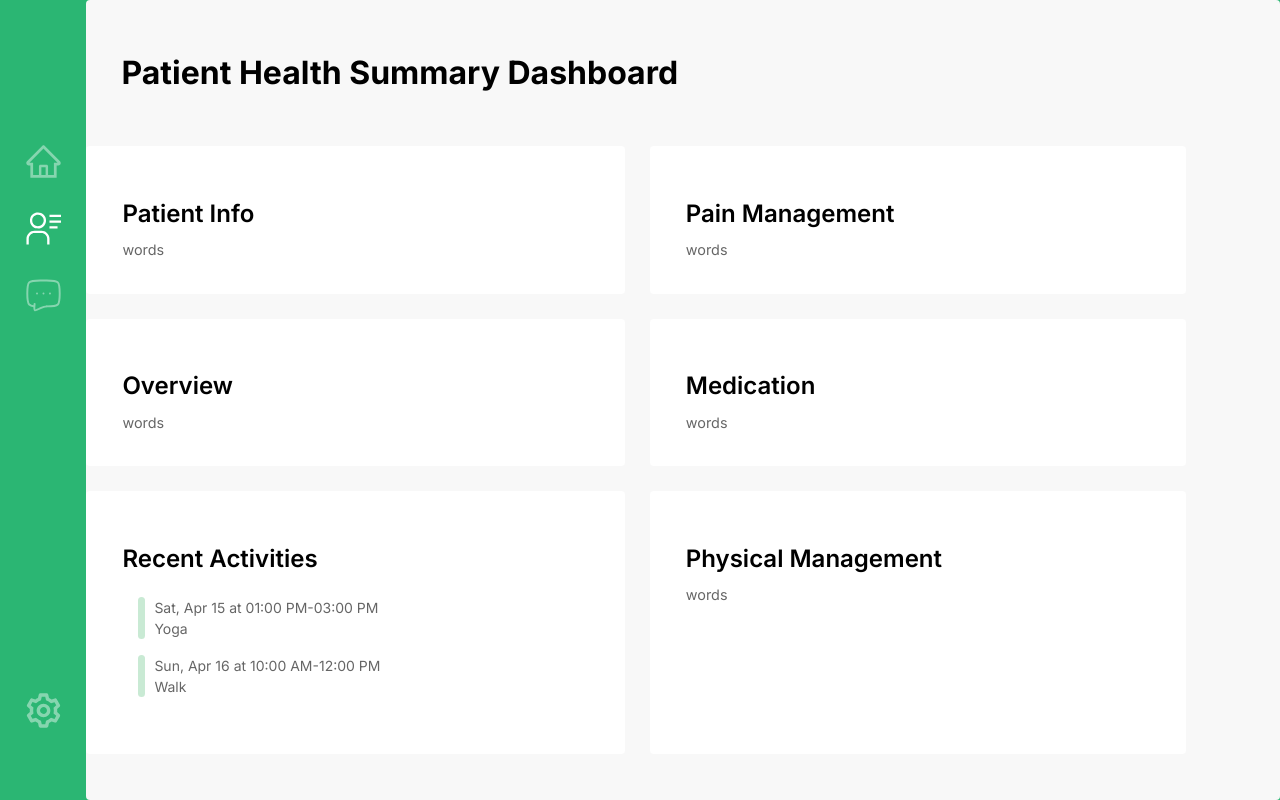
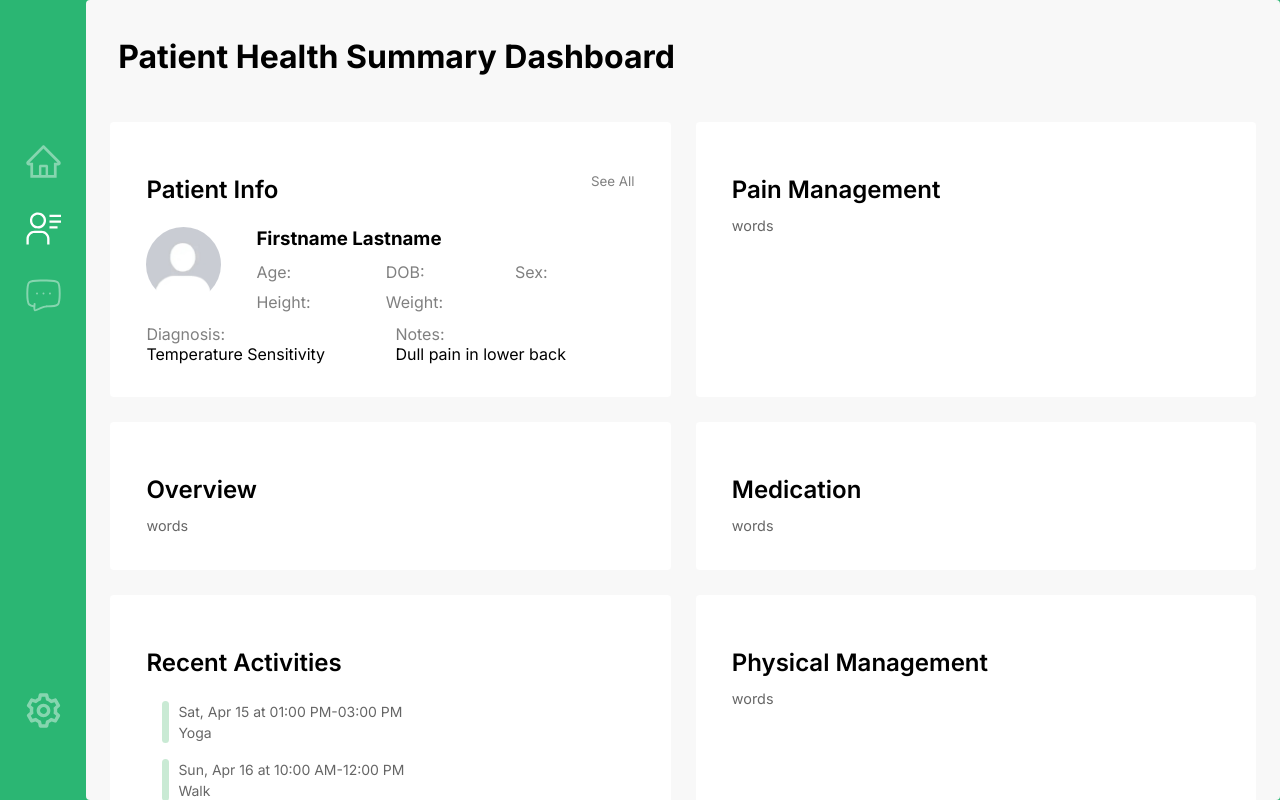
Before and after one commit to tim-tersigni/nerveli-dashboard-prototype, a Next.js app: page /patient in a window 1280 px wide. Built offline with nearby package versions, Linux system fonts and the light colour scheme.

Commit message:
Added patient card + fixed layout

```diff
--- a/components/patient-profile.tsx
+++ b/components/patient-profile.tsx
@@ -20,7 +20,7 @@ function PatientProfile() {
           <div className={styles.pfp}>
             <img
               className={styles.image}
-              src="/images/patientPfp.jpeg"
+              src="./images/patientPfp.jpeg"
               alt="User Profile Picture"
               height={75}
             />
--- a/pages/patient.tsx
+++ b/pages/patient.tsx
@@ -1,13 +1,13 @@
-import Head from 'next/head'
-import { Inter } from 'next/font/google'
-import styles from '@/styles/layout.module.css'
-import Layout from '@/styles/layout'
-import Sidebar from '@/components/sidebar'
-import Icon from '@/components/icon'
-import Card from '@/components/card'
-import ActivityList from '@/components/activity-list'
+import Head from "next/head";
+import { Inter } from "next/font/google";
+import styles from "@/styles/layout.module.css";
+import Layout from "@/styles/layout";
+import Sidebar from "@/components/sidebar";
+import PatientProfile from "@/components/patient-profile";
+import Card from "@/components/card";
+import ActivityList from "@/components/activity-list";
 
-const inter = Inter({ subsets: ['latin'] })
+const inter = Inter({ subsets: ["latin"] });
 
 export default function Patient() {
   return (
@@ -19,15 +19,13 @@ export default function Patient() {
         <link rel="icon" href="/favicon.ico" />
       </Head>
       <main className={styles.main}>
-        <Sidebar/>
+        <Sidebar />
         <div className={styles.mainContainer}>
           <div className={styles.sectionHeader}>
             <h1>Patient Health Summary Dashboard</h1>
           </div>
           <div className={styles.grid}>
-            <Card title="Patient Info" body="words">
-              {" "}
-            </Card>
+            <PatientProfile />
             <Card title="Pain Management" body="words">
               {" "}
             </Card>
@@ -37,7 +35,7 @@ export default function Patient() {
             <Card title="Medication" body="words">
               {" "}
             </Card>
-            <ActivityList/>
+            <ActivityList />
             <Card title="Physical Management" body="words">
               {" "}
             </Card>
@@ -45,5 +43,5 @@ export default function Patient() {
         </div>
       </main>
     </Layout>
-  )
+  );
 }
--- a/styles/globals.css
+++ b/styles/globals.css
@@ -1,9 +1,9 @@
 :root {
   --max-width: 1100px;
   --border-radius: 4px;
-  --font-mono: ui-monospace, Menlo, Monaco, 'Cascadia Mono', 'Segoe UI Mono',
-    'Roboto Mono', 'Oxygen Mono', 'Ubuntu Monospace', 'Source Code Pro',
-    'Fira Mono', 'Droid Sans Mono', 'Courier New', monospace;
+  --font-mono: ui-monospace, Menlo, Monaco, "Cascadia Mono", "Segoe UI Mono",
+    "Roboto Mono", "Oxygen Mono", "Ubuntu Monospace", "Source Code Pro",
+    "Fira Mono", "Droid Sans Mono", "Courier New", monospace;
 
   --callout-rgb: 200, 200, 200;
   --callout-border-rgb: 172, 175, 176;
@@ -23,14 +23,14 @@ body {
 /* Remove global button styling */
 button {
   background: none;
-	color: inherit;
-	border: none;
-	padding: 0;
-	font: inherit;
-  cursor:pointer;
+  color: inherit;
+  border: none;
+  padding: 0;
+  font: inherit;
+  cursor: pointer;
 }
 
 h1 {
   font-weight: 700;
-  padding: 2rem 2.2rem;
+  padding: 1rem 2rem 0 2rem;
 }
--- a/styles/layout.module.css
+++ b/styles/layout.module.css
@@ -10,6 +10,7 @@
   border-radius: var(--border-radius);
   width: 100%;
   height: 100vh;
+  overflow-y: auto;
 }
 
 .card {
@@ -32,9 +33,8 @@
 }
 
 .grid {
+  padding: 1.5rem;
   display: grid;
-    grid-template-columns: repeat(2, minmax(25%, auto));
+  grid-template-columns: repeat(2, 1fr);
   grid-gap: 25px;
-    width: var(--max-width);
-    max-width: 100%;
 }
```
Lines whose indentation alone changed are shown as unchanged.
